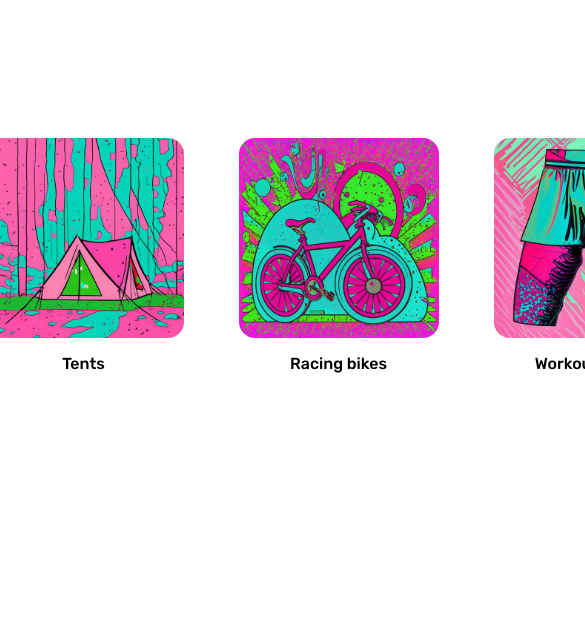
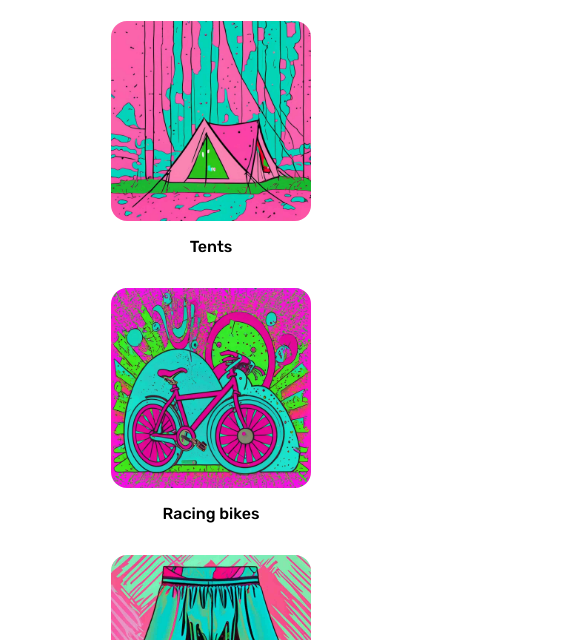
Before and after one commit to CarsonCummins11/greenconsumerco, a plain HTML site: page index.html in a window 390 px wide. Shown: the part 204-844 px from the top of the page, 585 px wide, since content can reach past the window. Drawn offline with Linux system fonts and the light colour scheme.

Commit message:
responsive layout

```diff
--- a/index.html
+++ b/index.html
@@ -14,14 +14,17 @@
                 height: calc(100vh - 256px);
             "
         >
-            <div>
+            <div style="width: 100%; margin-top: 32px">
                 <div style="margin-bottom: 16px">Featured Reviews</div>
                 <div
                     style="
-                        display: flex;
-                        align-items: center;
-                        justify-content: center;
-                        gap: 10vw;
+                        display: grid;
+                        grid-template-columns: repeat(
+                            auto-fit,
+                            minmax(200px, 1fr)
+                        );
+                        grid-gap: 1rem;
+                        width: 100%;
                     "
                 >
                     <a href="running-shoes.html" class="product-category">
```
